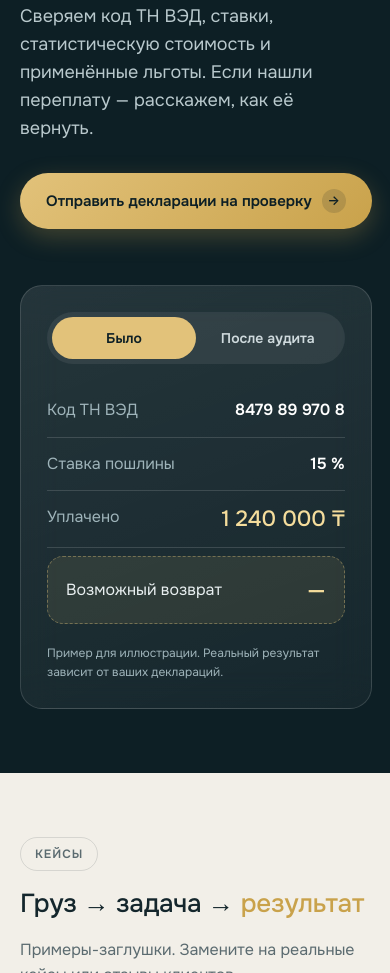
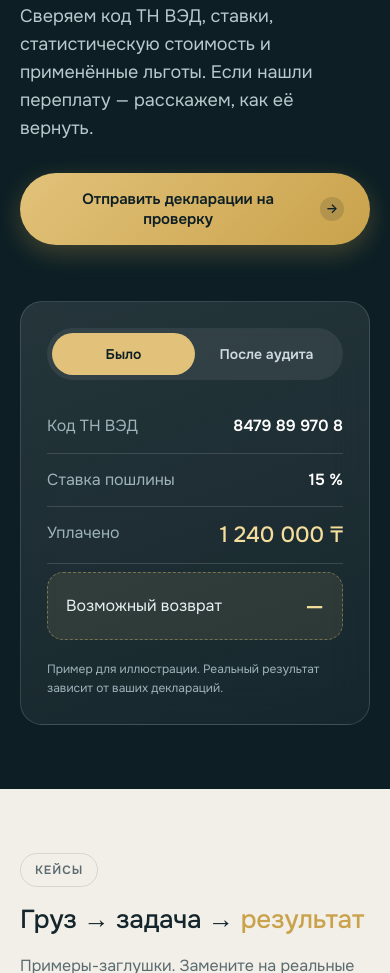
Before and after one commit to lpshvn-webcode/tamozhnya, a plain HTML site: page index.html in a window 390 px wide. Shown: the part 6269-7242 px from the top of the page. Drawn offline with Linux system fonts and the light colour scheme; a web font is replaced by a local one.

Commit message:
Generate imagery from PROMPTS.md

```diff
--- a/styles.css
+++ b/styles.css
@@ -282,6 +282,8 @@ details p{margin:0;padding:0 0 22px;color:var(--muted)}
   .desktop-nav,.header-phone{display:none}
   .menu-toggle{display:block}
   .hero-grid,.wh-grid,.process-grid,.audit-grid,.faq-grid,.final-grid{grid-template-columns:1fr}
+  .audit-grid{grid-template-columns:minmax(0,1fr)}
+  .audit .btn{max-width:100%;white-space:normal;text-align:center}
   .process-intro,.zone-info{position:static}
   .section-head{flex-direction:column;align-items:start;gap:20px}
   .carousel-ctrl{justify-items:start;text-align:left}
```
Also changed, not shown: assets/auto.webp, assets/documents.webp, assets/equipment.webp, assets/hero.webp, assets/team.webp (added), assets/warehouse.webp.
